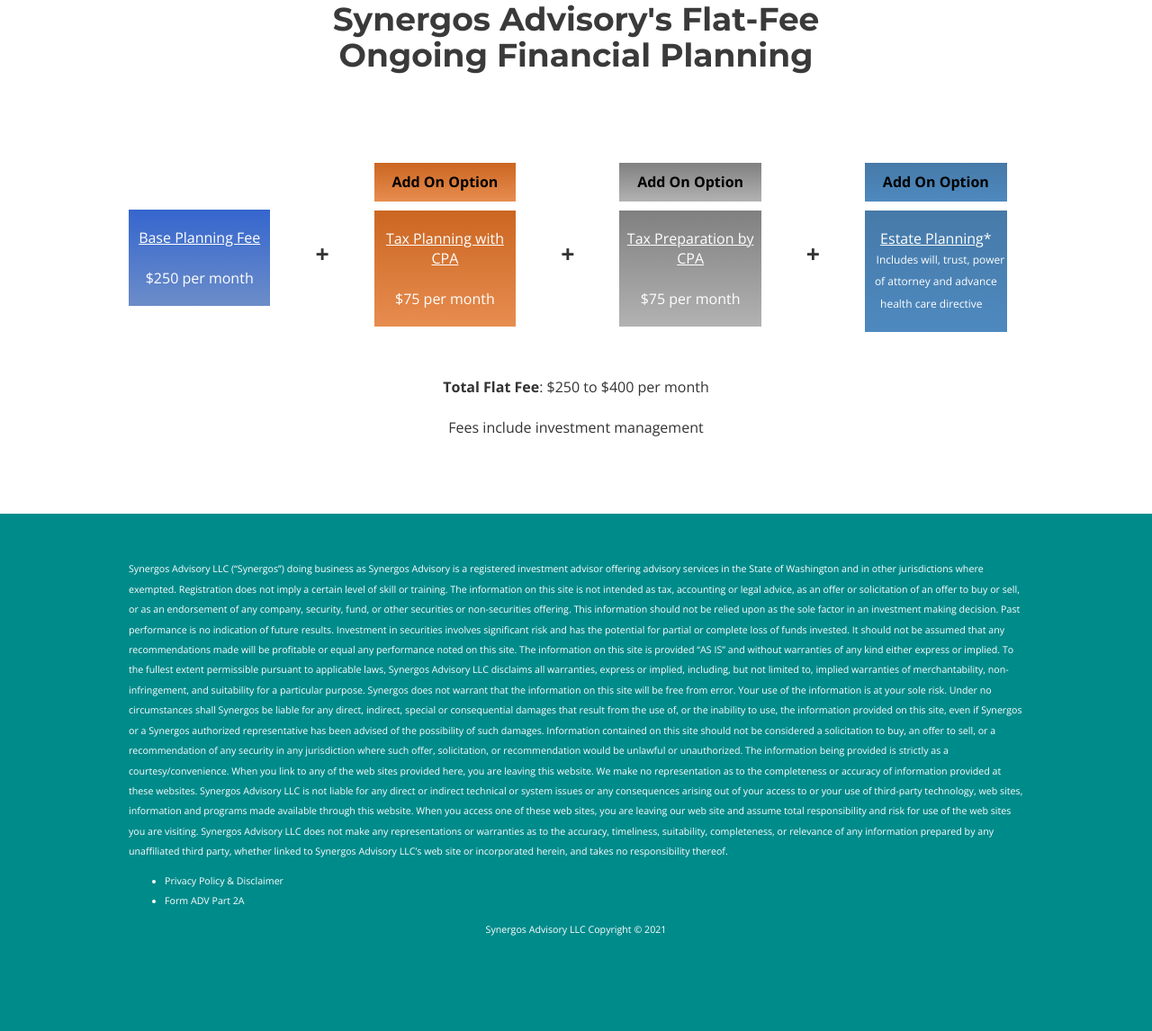
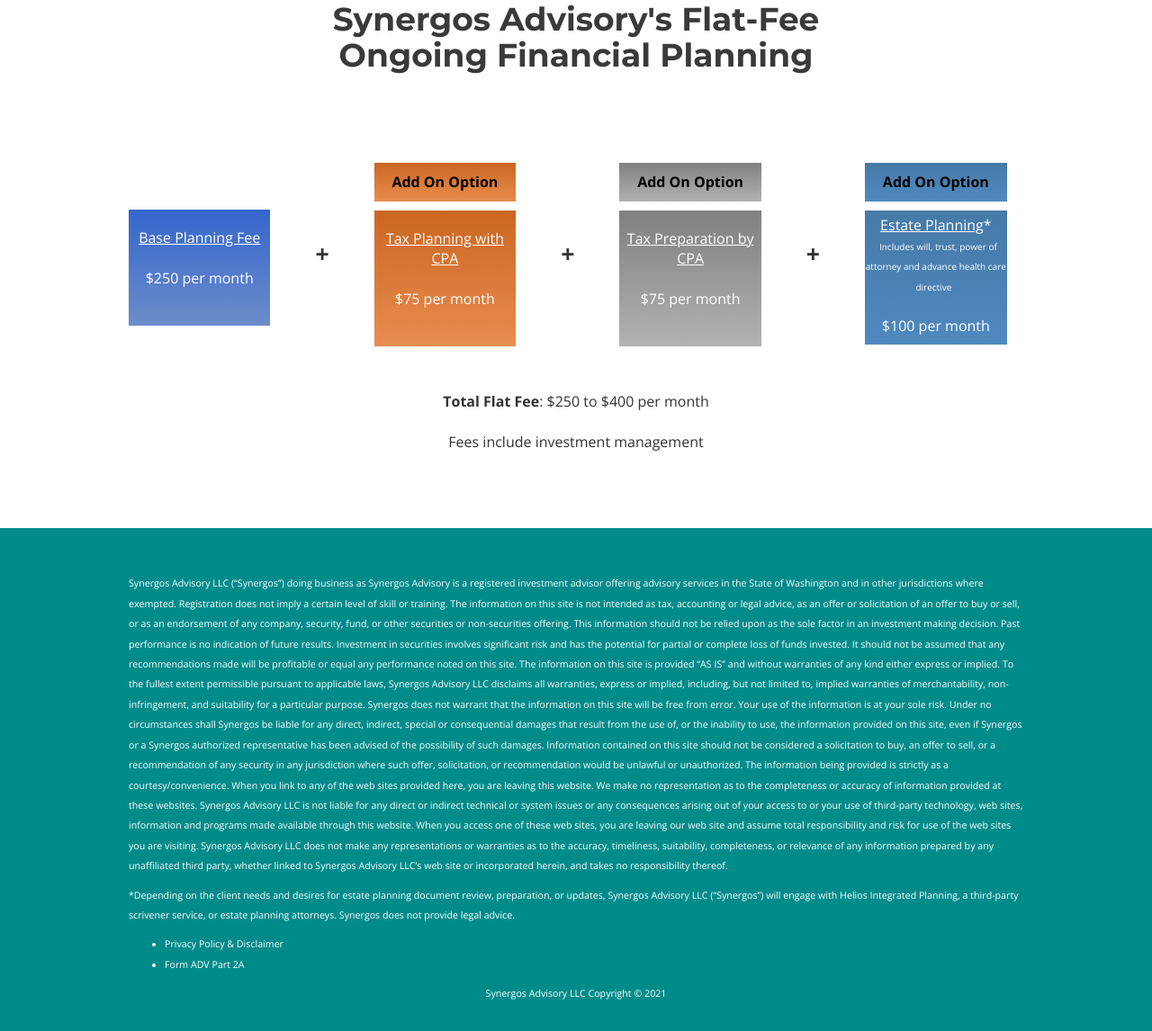
Before and after one commit to juhlmann75/synergeadvisory, a PHP site: page /fees.php in a window 1280 px wide. Shown: the part 93-1239 px from the top of the page at 90% size. Before the commit the page ends 1133 px from the top, so only its background shows below. Run offline with PHP 8.4, Linux system fonts and the light colour scheme; some libraries are stand-ins or nearby versions.

Commit message:
update links, change fees, fix styling

```diff
--- a/david-uhlmann.php
+++ b/david-uhlmann.php
@@ -15,7 +15,7 @@
         <p>"From my very first day as an entrepreneur, I've felt the only mission worth pursuing in business is to make people's lives better."      -   Richard Branson</p>
          <p>If you're reading this, I'm sure you can relate...as this is our why.  Having over the years participated in a range of business activities, from tech start-ups to founding and selling my own businesses, I know what it's like to experience the ride with its ups and downs.  And the satisfaction of having a positive impact as well as to be rewarded for that.</p>
           <p>I enjoy working with people, numbers and technology.  Being a financial planner allows me the pleasure of working with all three. As a financial planner over the past 12 years, I have leveraged my diverse experiences and coupled those with my background in finance to help a number of entrepreneurs, business owners, executives, and technologists achieve the quality of life they aspired to.</p>
-          <p>Allow me to do the same for you. <a href="https://calendly.com/synergosadvice" target="_blank">Schedule a complimentary consultation</a>.</p>
+          <p>Allow me to do the same for you. <a href="/consultation.php">Schedule a complimentary consultation</a>.</p>
       </div>
     </div>
     <!-- /.row -->
--- a/fees.php
+++ b/fees.php
@@ -15,7 +15,7 @@
 
       <div class="row" style="margin-bottom:50px;margin-top:100px;">
         <div class="col-md-2">
-         <div style="background-image: linear-gradient(#3566ce, #6C8DC8);margin-top:52px;color:white;padding-top:20px;padding-bottom: 20px;">
+         <div style="background-image: linear-gradient(#3566ce, #6C8DC8);margin-top:52px;color:white;padding-top:20px;padding-bottom: 42px;">
          	<u>Base Planning Fee</u><br><br>
          	$250 per month
          </div>
@@ -25,7 +25,7 @@
         	<div style="background-image: linear-gradient(#CB6621, #E78D50);color:black;margin-bottom: 10px;padding-top:10px;padding-bottom: 10px;">
          		<b>Add On Option</b>
          	</div>
-        	<div style="background-image: linear-gradient(#CB6621, #E78D50);padding-top:20px;padding-bottom: 20px;color:white;">
+        	<div style="background-image: linear-gradient(#CB6621, #E78D50);padding-top:20px;padding-bottom: 42px;color:white;">
          	<u>Tax Planning with CPA</u><br><br>
          		$75 per month
          	</div>
@@ -35,7 +35,7 @@
         	<div style="background-image: linear-gradient(#808080, #B2B2B2);color:black;margin-bottom: 10px;padding-top:10px;padding-bottom: 10px;">
          		<b>Add On Option</b>
          	</div>
-        	<div style="background-image: linear-gradient(#808080, #B2B2B2);padding-top:20px;padding-bottom: 20px;color:white;">
+        	<div style="background-image: linear-gradient(#808080, #B2B2B2);padding-top:20px;padding-bottom: 42px;color:white;">
          	<u>Tax Preparation by CPA</u><br><br>
          		$75 per month
          	</div>
@@ -45,9 +45,10 @@
         	<div style="background-image: linear-gradient(#467AA8, #4E89BF);color:black;margin-bottom: 10px;padding-top:10px;padding-bottom: 10px;">
          		<b>Add On Option</b>
          	</div>
-        	<div style="background-image: linear-gradient(#467AA8, #4E89BF);padding-top:20px;padding-bottom: 20px;color:white;">
+        	<div style="background-image: linear-gradient(#467AA8, #4E89BF);padding-top:5px;padding-bottom: 10px;color:white;">
          	<u>Estate Planning</u>*<br>
-         		<span style="font-size:12px;margin: 10px;">Includes will, trust, power of attorney and advance health care directive</span>
+         		<span style="font-size:10px;margin: 5px;line-height: normal;margin-bottom: 5px;">Includes will, trust, power of attorney and advance health care directive</span><br><br>
+         		$100 per month
          	</div>
         </div>
       </div>
--- a/footer.php
+++ b/footer.php
@@ -21,11 +21,12 @@ Synergos Advisory LLC is not liable for any direct or indirect technical or syst
 When you access one of these web sites, you are leaving our web site and assume total responsibility and risk for use of the web sites you are visiting.
 
 Synergos Advisory LLC does not make any representations or warranties as to the accuracy, timeliness, suitability, completeness, or relevance of any information prepared by any unaffiliated third party, whether linked to Synergos Advisory LLC’s web site or incorporated herein, and takes no responsibility thereof.
-			</p>
+			</p><p>*Depending on the client needs and desires for estate planning document review, preparation, or updates, Synergos Advisory LLC (“Synergos”) will engage with Helios Integrated Planning, a third-party scrivener service, or estate planning attorneys. Synergos does not provide legal advice.</p>
             <ul>
                 <li><a href="files/Privacy_Policy.pdf" target="_blank">Privacy Policy & Disclaimer</a></li>
                 <li><a href="files/ADV_Part_2A_2B.pdf" target="_blank">Form ADV Part 2A</a></li>
             </ul>
+
             <span style="float:right" id="siteseal"><script async type="text/javascript" src="https://seal.godaddy.com/getSeal?sealID=oT9MYY6AC4YK2fMliNjQIwTmcc8wSBBiuQsnId9kqsWzBOhUuNJxEY1RGvpV"></script></span>
             <center>Synergos Advisory LLC Copyright &copy; <?php echo date("Y");?></center>
         </div>
--- a/header.php
+++ b/header.php
@@ -51,6 +51,7 @@
 
 	.navbar-default .navbar-collapse, .navbar-default .navbar-form {
 		border-color: transparent;
+		max-height: none !important;
 	}
 
 	@media (min-width: 810px) {
--- a/investment.php
+++ b/investment.php
@@ -200,7 +200,7 @@
     <footer class="footer">
       <div class="container">
         <div class="row" style="padding-top:25px;">
-          <div class="col-lg-12" style="text-align: center;margin-top:-40px;"><a href="https://calendly.com/synergosadvice" target="_blank" class="btn btn-primary" style="background-color: white;color:#002060;font-size: 25px;font-weight: bold;text-transform: none;">Schedule Complimentary Consultation</a></div>
+          <div class="col-lg-12" style="text-align: center;margin-top:-40px;"><a href="/consultation.php" class="btn btn-primary" style="background-color: white;color:#002060;font-size: 25px;font-weight: bold;text-transform: none;">Schedule Complimentary Consultation</a></div>
         </div>
       </div>
     </footer>
```
Also changed, not shown: consultation.php (+3 -9 lines), index.php (+7 -7 lines), 1 other file.
